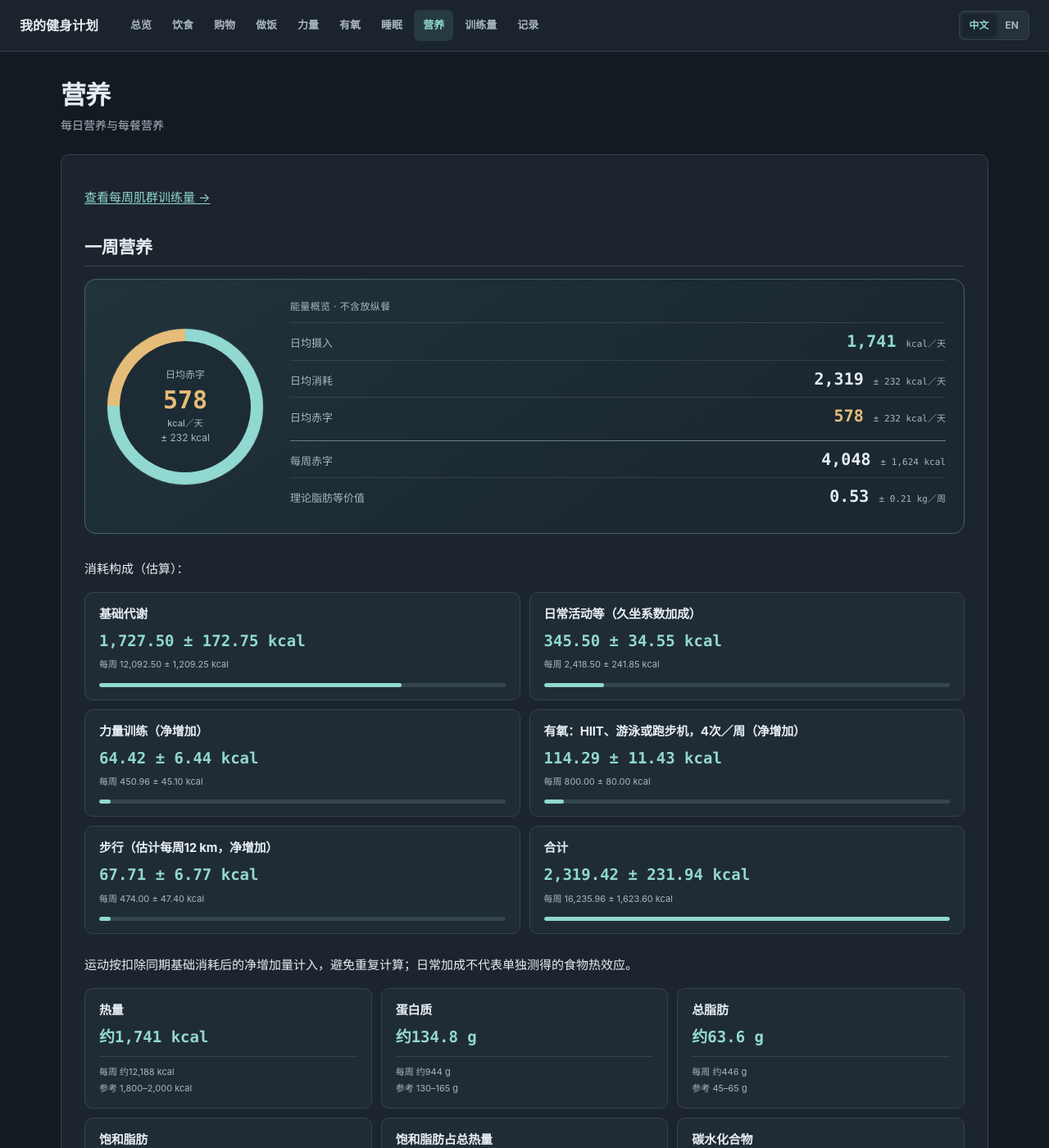
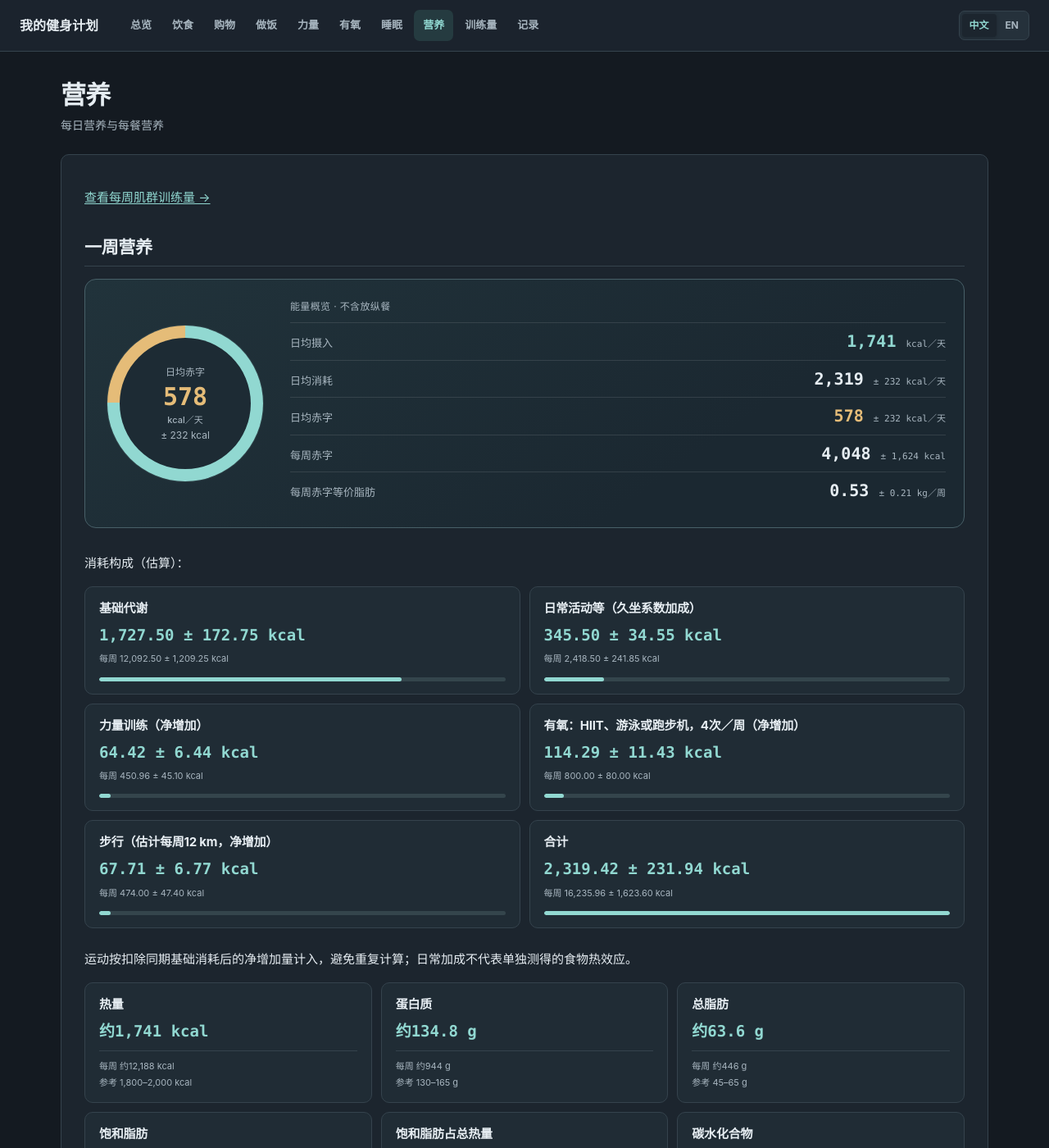
Before and after one commit to yunhaixiang/fitness, a Jekyll site: the page built from stats.md, in a window 1280 px wide and 1400 px high. Shown: the whole window at 82% size. Built offline with Jekyll 4.4.1, drawn with Linux system fonts in a browser that asks for light colours.

Commit message:
Unify nutrition overview rows

```diff
--- a/assets/i18n.js
+++ b/assets/i18n.js
@@ -230,7 +230,7 @@
     '日均摄入占消耗约75%，赤字约25%': 'Average intake is about 75% of expenditure, with a 25% deficit',
     '能量概览 · 不含放纵餐': 'Energy Overview · Excluding Treat Meals',
     '日均摄入': 'Daily Intake', '日均消耗': 'Daily Expenditure', '日均赤字': 'Daily Deficit',
-    '每周赤字': 'Weekly Deficit', '理论脂肪等价值': 'Theoretical Fat-Energy Equivalent',
+    '每周赤字': 'Weekly Deficit', '每周赤字等价脂肪': 'Weekly Deficit as Fat Equivalent',
     'kcal／天': 'kcal/day', 'kg／周': 'kg/week',
   };
 
--- a/assets/site.css
+++ b/assets/site.css
@@ -311,6 +311,5 @@ img{max-width:100%;height:auto}
 .nutrition-key-row small{font-size:11px;font-weight:500;color:var(--muted)}
 .nutrition-key-intake strong{color:#91d8d1}
 .nutrition-key-deficit strong{color:#e5bc78}
-.nutrition-key-week-start{margin-top:7px;border-top-color:#67817f}
 @media(max-width:760px){.nutrition-overview-main{grid-template-columns:1fr;gap:20px}}
 @media(max-width:420px){.nutrition-overview{padding:17px}.nutrition-key-row strong{font-size:17px}}
--- a/stats.md
+++ b/stats.md
@@ -26,8 +26,8 @@ visual: true
       <div class="nutrition-key-row nutrition-key-intake"><span>日均摄入</span><strong>1,741 <small>kcal／天</small></strong></div>
       <div class="nutrition-key-row nutrition-key-burn"><span>日均消耗</span><strong>2,319 <small>± 232 kcal／天</small></strong></div>
       <div class="nutrition-key-row nutrition-key-deficit"><span>日均赤字</span><strong>578 <small>± 232 kcal／天</small></strong></div>
-      <div class="nutrition-key-row nutrition-key-week-start"><span>每周赤字</span><strong>4,048 <small>± 1,624 kcal</small></strong></div>
-      <div class="nutrition-key-row"><span>理论脂肪等价值</span><strong>0.53 <small>± 0.21 kg／周</small></strong></div>
+      <div class="nutrition-key-row"><span>每周赤字</span><strong>4,048 <small>± 1,624 kcal</small></strong></div>
+      <div class="nutrition-key-row"><span>每周赤字等价脂肪</span><strong>0.53 <small>± 0.21 kg／周</small></strong></div>
     </div>
   </div>
 </figure>
```
